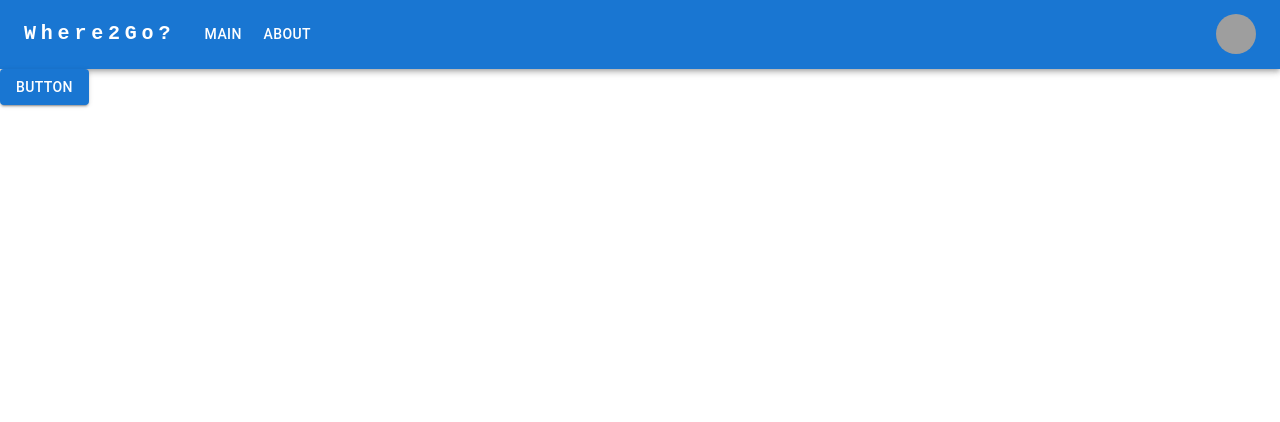
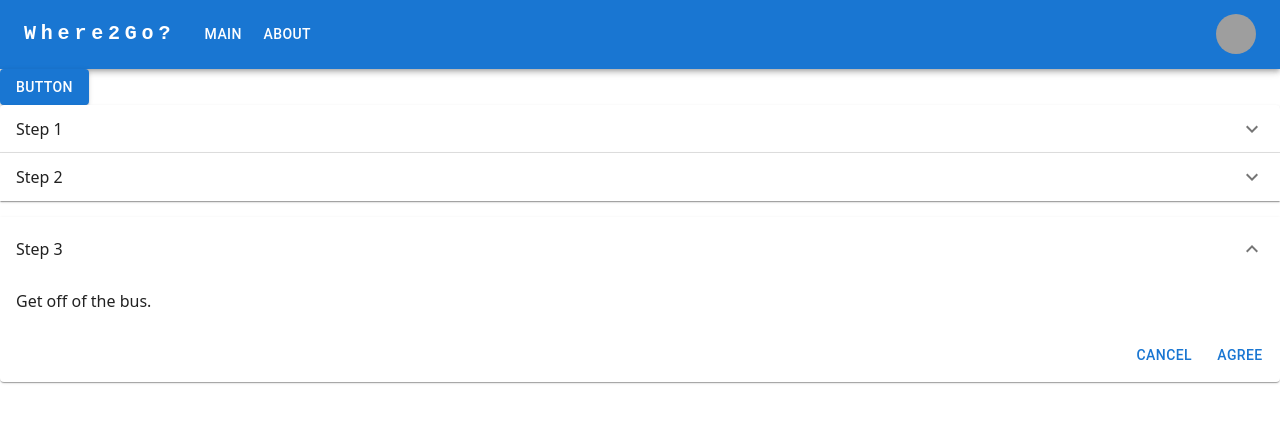
Before and after one commit to elijahmendezcs/HackOhio12, a React (Create React App) app in the folder front-end/: page / in a window 1280 px wide. Shown: the top 422 px of the page. Built offline with nearby package versions, Linux system fonts and the light colour scheme; grey boxes are pictures that could not be loaded.

Commit message:
Added accordion component.

```diff
--- a/front-end/src/App.js
+++ b/front-end/src/App.js
@@ -1,6 +1,7 @@
 import React from "react";
 import Navbar from "./components/Navbar"
 import Button from "./components/Button"
+import Accordion from "./components/Accordion"
 
 
 function App() {
@@ -10,6 +11,7 @@
       <div>
       <Navbar />
       <Button />
+      <Accordion />
       </div>
     </div>
   )
--- /dev/null
+++ b/front-end/src/components/Accordion.jsx
@@ -0,0 +1,48 @@
+import * as React from "react";
+import Accordion from "@mui/material/Accordion";
+import AccordionActions from "@mui/material/AccordionActions";
+import AccordionSummary from "@mui/material/AccordionSummary";
+import AccordionDetails from "@mui/material/AccordionDetails";
+import ExpandMoreIcon from "@mui/icons-material/ExpandMore";
+import Button from "@mui/material/Button";
+
+export default function AccordionUsage() {
+  return (
+    <div>
+      <Accordion>
+        <AccordionSummary
+          expandIcon={<ExpandMoreIcon />}
+          aria-controls="panel1-content"
+          id="panel1-header"
+        >
+          Step 1
+        </AccordionSummary>
+        <AccordionDetails>Walk to the bus stop.</AccordionDetails>
+      </Accordion>
+      <Accordion>
+        <AccordionSummary
+          expandIcon={<ExpandMoreIcon />}
+          aria-controls="panel2-content"
+          id="panel2-header"
+        >
+          Step 2
+        </AccordionSummary>
+        <AccordionDetails>Get on the bus.</AccordionDetails>
+      </Accordion>
+      <Accordion defaultExpanded>
+        <AccordionSummary
+          expandIcon={<ExpandMoreIcon />}
+          aria-controls="panel3-content"
+          id="panel3-header"
+        >
+          Step 3
+        </AccordionSummary>
+        <AccordionDetails>Get off of the bus.</AccordionDetails>
+        <AccordionActions>
+          <Button>Cancel</Button>
+          <Button>Agree</Button>
+        </AccordionActions>
+      </Accordion>
+    </div>
+  );
+}
```
